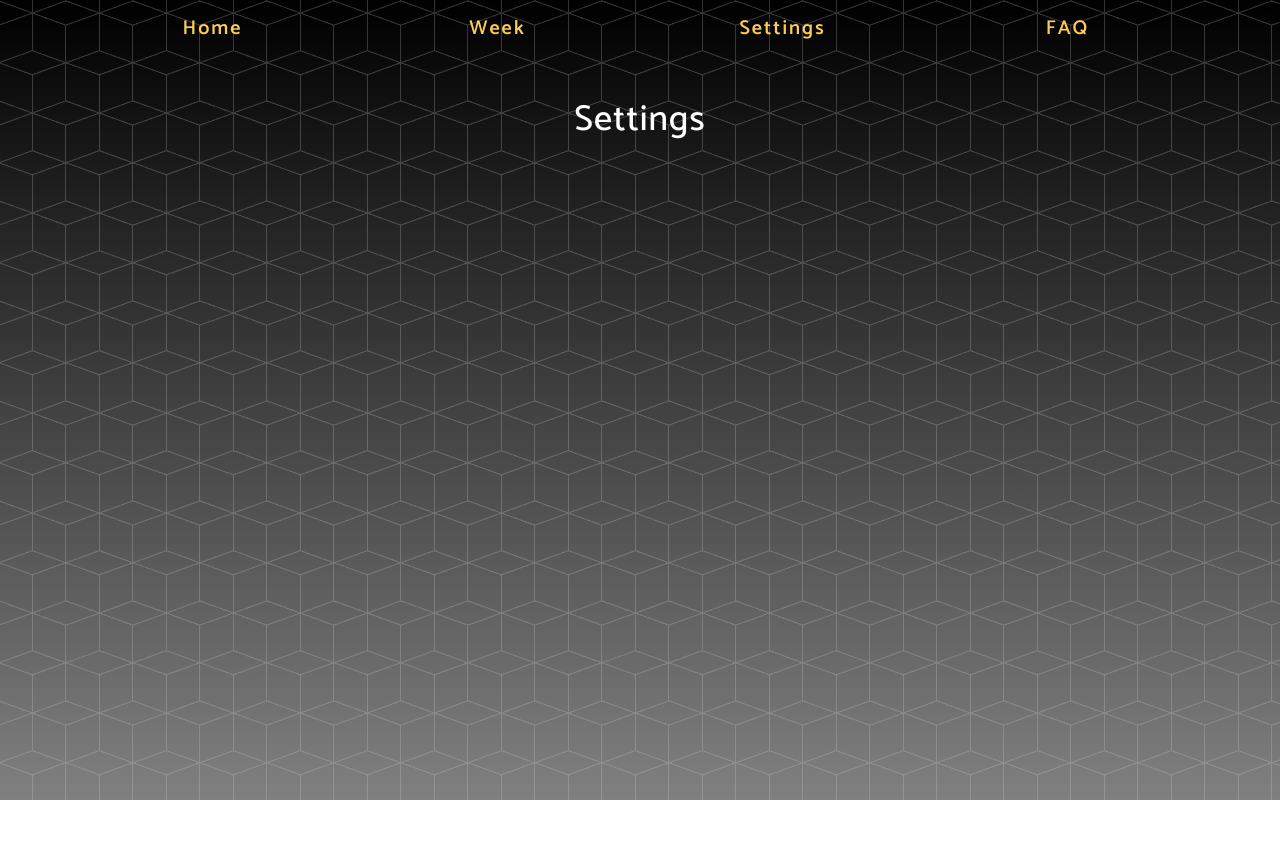
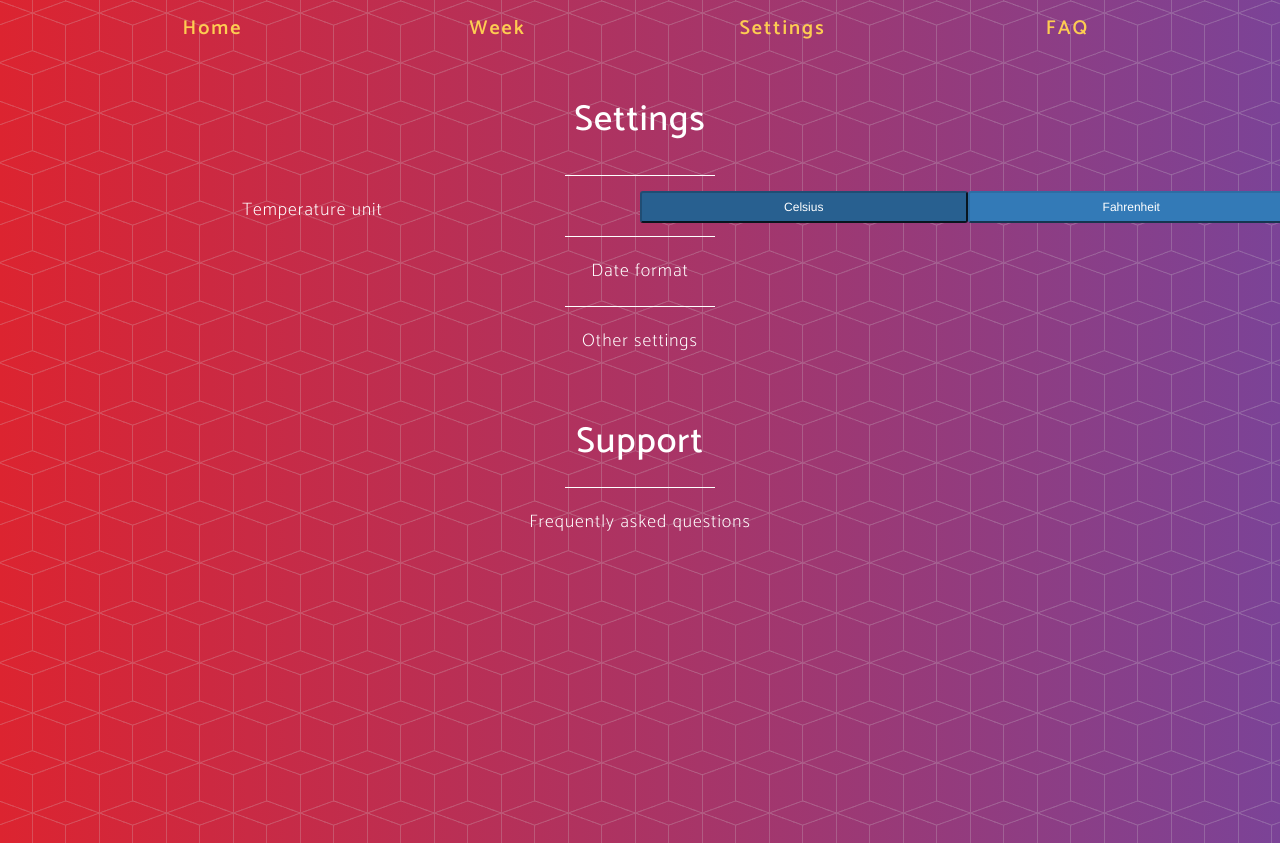
Before and after one commit to ExtraVaganzA/2ID40-final-assignment, a website: page settings.html in a window 1280 px wide. Before the commit the page ends 800 px from the top, so only its background shows below. Drawn offline with nearby package versions, Linux system fonts and the light colour scheme; a web font is replaced by a local one.

Commit message:
some content in settings, changed colors

```diff
--- a/css/new-age.css
+++ b/css/new-age.css
@@ -158,10 +158,10 @@ p {
     background-size: cover;
     -o-background-size: cover;
 	/* fallback for old browsers */
-	background: url("../img/bg-pattern.png"), -webkit-linear-gradient(to left, #7b4397, #dc2430);
+	background: url("../img/bg-pattern.png"), -webkit-linear-gradient(to right, #7b4397, #dc2430);
 	/* Chrome 10-25, Safari 5.1-6 */
 	/*background: url("../img/bg-pattern.png"), linear-gradient(to left, #7b4397, #dc2430); /* Here the gradient is made!! */
-	background: url("../img/bg-pattern.png"), linear-gradient(to bottom, black, gray);
+	background: url("../img/bg-pattern.png"), linear-gradient(to left, #7b4397, #dc2430);
 	/* W3C, IE 10+/ Edge, Firefox 16+, Chrome 26+, Opera 12+, Safari 7+ */
 	color: white;
 	text-align: center;
@@ -321,3 +321,14 @@ hr.divider {
 .questions {
 	font-weight: 900;
 }
+
+.menuwidth {
+	width: 20%;
+	float: left;
+}
+
+.nolink {
+	text-decoration: none;
+	color: white;
+
+}
--- a/settings.html
+++ b/settings.html
@@ -70,6 +70,26 @@
 			</div>
 
 
+			<div class="col-xs-12">
+				<hr class="divider">
+				<h4 class="col-xs-6">Temperature unit</h4>
+				<button type="button" class="btn-sm btn-primary active col-xs-3" style="wid">Celsius</button>
+				<button type="button" class="btn-sm btn-primary disabled col-xs-3">Fahrenheit</button>
+				<br>
+				<hr class="divider">
+				<h4>Date format</h4>
+				<hr class="divider">
+				<h4>Other settings</h4>
+
+			</div>
+
+			<div class="col-xs-12">
+				<br><br>
+				<h1 style="font-weight: 500">Support</h1>
+				<hr class="divider">
+				<h4><a href="./faq.html" class="nolink">Frequently asked questions</a></h4>
+			</div>
+
 		</div>
 	</div>
 
```
